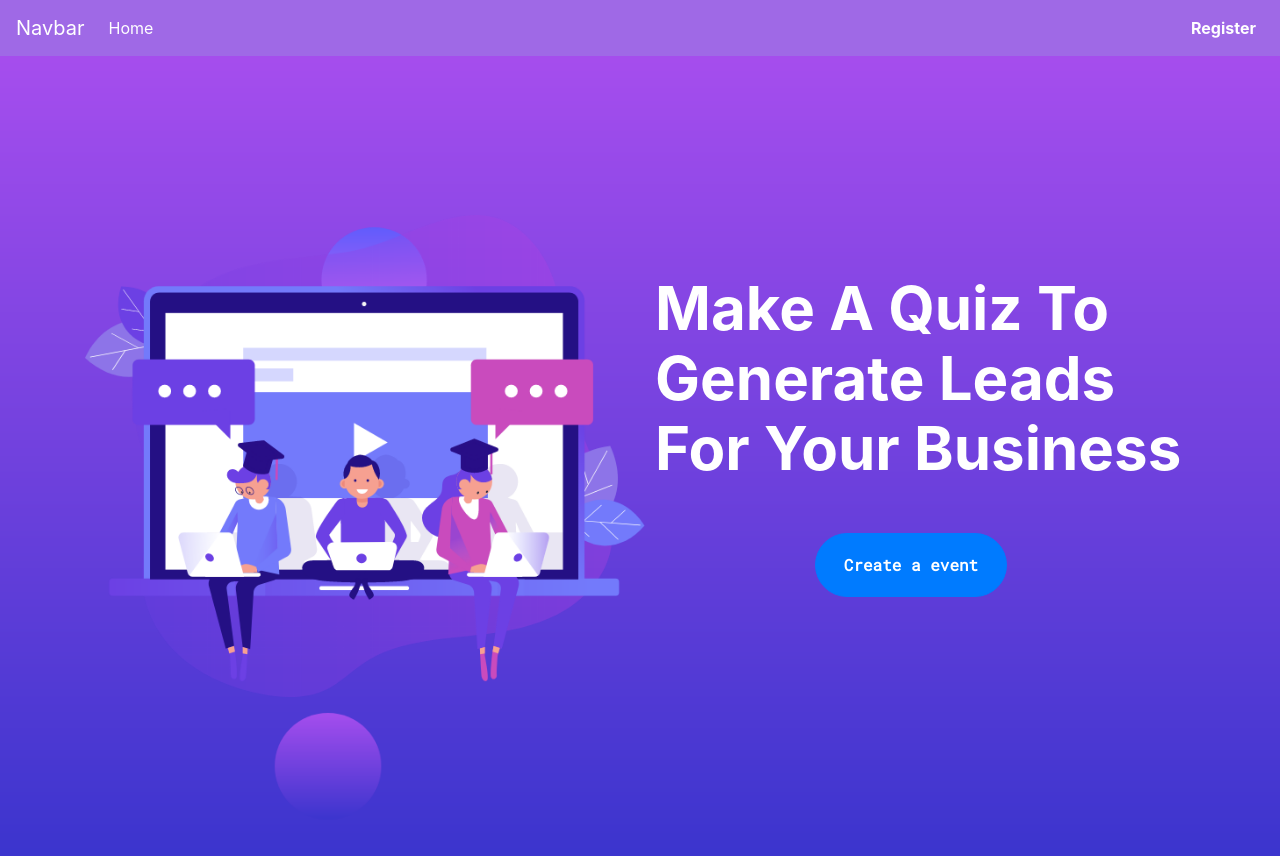
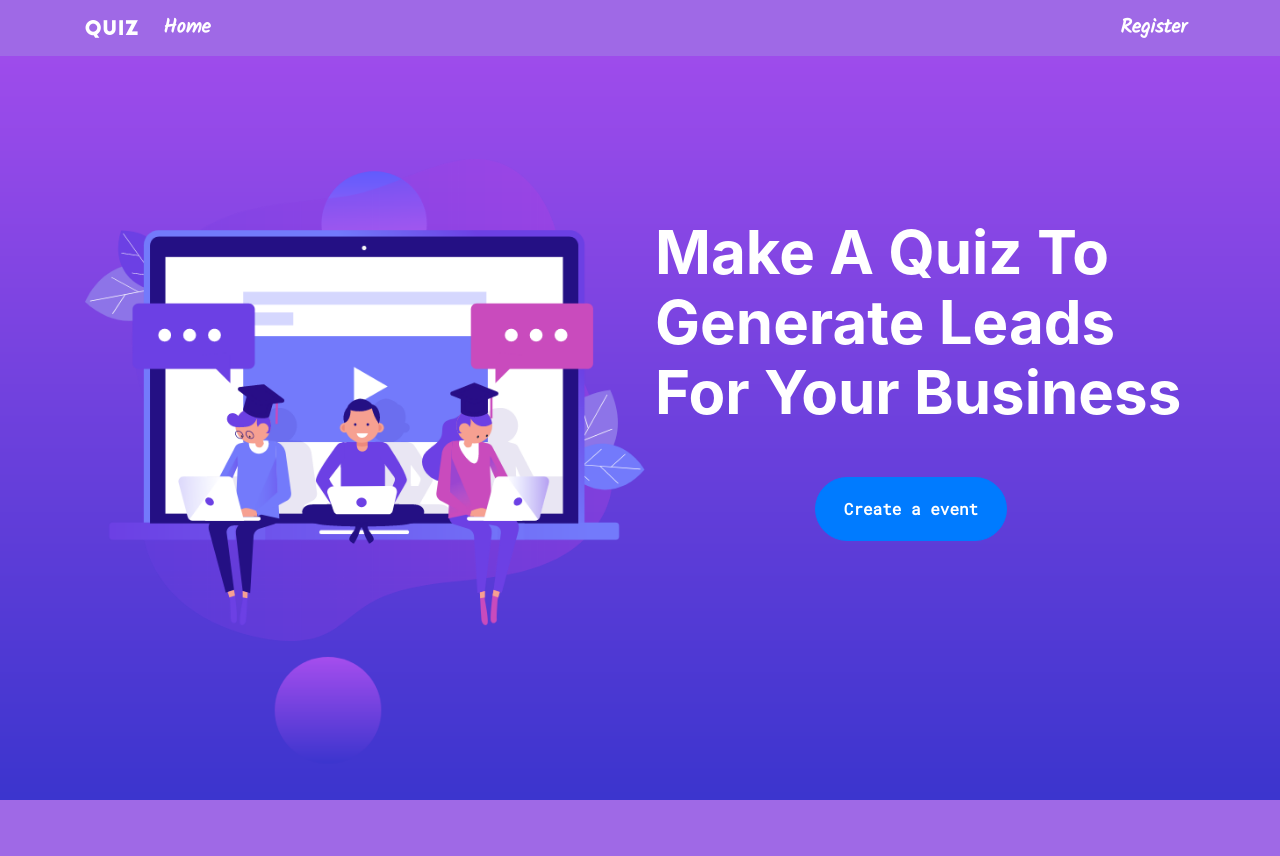
Before and after one commit to mshazman/feedX, a Django app: page / in a window 1280 px wide. After the commit the page ends 800 px from the top, so only its background shows below. Run offline with Django 3.2, Linux system fonts and the light colour scheme; some libraries are stand-ins or nearby versions.

Commit message:
Update Navbar, and Register Page Box background to White

```diff
--- a/templates/navbar.html
+++ b/templates/navbar.html
@@ -1,14 +1,14 @@
 {% extends 'base.html' %}
 {% block content %}
-<nav class="navbar sticky-top navbar-expand-lg navbar-dark">
-    <a class="navbar-brand" href="#">Navbar</a>
+    <nav class="navbar fixed-top navbar-expand-lg navbar-light">
+        <div class="container">
+            <a class="navbar-brand" href="#">Quiz</a>
             <button class="navbar-toggler" type="button" data-toggle="collapse"
                     data-target="#navbarSupportedContent"
                     aria-controls="navbarSupportedContent" aria-expanded="false"
                     aria-label="Toggle navigation">
                 <span class="navbar-toggler-icon"></span>
             </button>
-
             <div class="collapse navbar-collapse" id="navbarSupportedContent">
                 <ul class="navbar-nav mr-auto">
                     <li class="nav-item active">
@@ -16,12 +16,13 @@
                                 class="sr-only">(current)</span></a>
                     </li>
                 </ul>
-        <div class="navbar-nav" id="register-btn">
-            <a class="nav-item nav-link"
-                href="{% url 'register' %}">Register</a>
+                <ul class="navbar-nav ml-auto">
+                    <li class="nav-item">
+                        <a class="nav-link" href="{% url 'register' %}">Register</a>
+                    </li>
+                </ul>
             </div>
         </div>
     </nav>
-{% block app%}
-{% endblock%}
+    {% block app %}{% endblock %}
 {% endblock %}
--- a/user/static/user/user.css
+++ b/user/static/user/user.css
@@ -1,45 +1,90 @@
-@import url('https://fonts.googleapis.com/css?family=Oswald|Roboto+Mono&display=swap');
+@import url("https://fonts.googleapis.com/css?family=Oswald%7CRoboto+Mono&display=swap");
+@import url("https://fonts.googleapis.com/css?family=Kalam&display=swap");
+@import url("https://fonts.googleapis.com/css?family=Righteous&display=swap");
+
 .registration-form {
     background: white;
 }
+
 .form-control:focus {
     border-color: #ff0000;
     box-shadow: inset 0 1px 1px rgba(0, 0, 0, 0.075), 0 0 8px rgba(255, 0, 0, 0.6);
 }
+
 #testimonial {
     margin-top: 3rem;
 }
+
 .register-text {
     color: white;
     font-weight: bolder;
 }
+
 /* navbar styles */
+.navbar-nav a {
+    font-family: "Kalam", cursive;
+    text-transform: capitalize;
+    font-size: 20px;
+    font-weight: bold;
+}
+
+.navbar-light .navbar-brand {
+    color: #fff;
+    text-transform: uppercase;
+    font-weight: bold;
+    font-family: "Righteous", cursive;
+    letter-spacing: 2px;
+}
+
+.navbar-light .navbar-nav .active > .nav-link,
+.navbar-light .navbar-nav .nav-link.active,
+.navbar-light .navbar-nav .nav-link.show,
+.navbar-light .navbar-nav .show > .nav-link {
+    color: #fff;
+}
+
+.navbar-light .navbar-nav .nav-link {
+    color: #fff;
+}
+
+.navbar-nav {
+    text-align: center;
+}
+
+.nav-link {
+    padding: 0.2rem 1rem;
+}
+
+.navbar-light .navbar-nav .nav-link:focus,
+.navbar-light .navbar-nav .nav-link:hover {
+    color: cyan !important;
+}
+
 .navbar {
-  background-color:rgb(159, 105, 230)!important;
+    background-color: rgb(159, 105, 230) !important;
 }
-#register-btn a{
-    display: block;
-    color: white;
-    text-transform: capitalize;
-    font-weight: bold;
-    transition: 0.1s all ease;
+
+.navbar-light .navbar-brand:focus,
+.navbar-light .navbar-brand:hover {
+    color: #fff;
 }
-#register-btn a:hover{
-    color: aqua;
-    cursor: default;
-}
+
+/* homepage styles */
 .slider_bg_1 {
     background-image: url("./images/banner.png");
 }
+
 .slider_area .single_slider {
     height: 100vh;
     background-size: cover;
     background-repeat: no-repeat;
     background-position: center;
 }
+
 .slider_area .single_slider .illastrator_png img {
     width: 35rem;
 }
+
 .slider_area .single_slider .slider_info h3 {
     color: #ffffff;
     font-size: 60px;
@@ -49,48 +94,62 @@
     margin-bottom: 50px;
     margin-top: 10px;
 }
-.event-create{
-    border-radius:2em;
+
+.event-create {
+    border-radius: 2em;
     box-sizing: border-box;
-    text-decoration:none;
+    text-decoration: none;
     font-weight: bold;
-    font-family: 'Roboto Mono', monospace;
+    font-family: "Roboto Mono", monospace;
     margin-left: 10rem;
     width: 12em;
     height: 4em;
-    padding-top: 1.2em
+    padding-top: 1.2em;
 }
-
-
 
 @media (max-width: 1200px) {
     /* line 29, C:/Users/SPN Graphics/Desktop/CL September/Edu mark/207 Education/HTML/scss/_slider.scss */
     .slider_area .single_slider .slider_info {
         text-align: center;
     }
+
     .slider_area .single_slider .slider_info h3 {
         font-size: 2rem;
         margin-left: 1em;
     }
+
     .slider_area .single_slider .illastrator_png img {
         width: 27rem;
     }
-    .event-create{
-        margin-left: 0rem
+
+    .event-create {
+        margin-left: 0rem;
     }
 }
+
 @media (max-width: 900px) {
     /* line 29, C:/Users/SPN Graphics/Desktop/CL September/Edu mark/207 Education/HTML/scss/_slider.scss */
     .slider_area .single_slider .slider_info {
         text-align: center;
     }
+
     .slider_area .single_slider .slider_info h3 {
         font-size: 1.7rem;
     }
+
     .slider_area .single_slider .illastrator_png img {
         width: 25rem;
     }
-    .event-create{
-        margin-left: 0rem
+
+    .event-create {
+        margin-left: 0rem;
     }
 }
+
+@media only screen and (max-width: 1200px) {
+    .navbar-toggler {
+        padding: 1px 5px;
+        line-height: 0.3;
+        background: #6f42c1;
+    }
+}
```
Also changed, not shown: user/templates/user/register.html (+17 -5 lines). Lines whose indentation alone changed are shown as unchanged.
